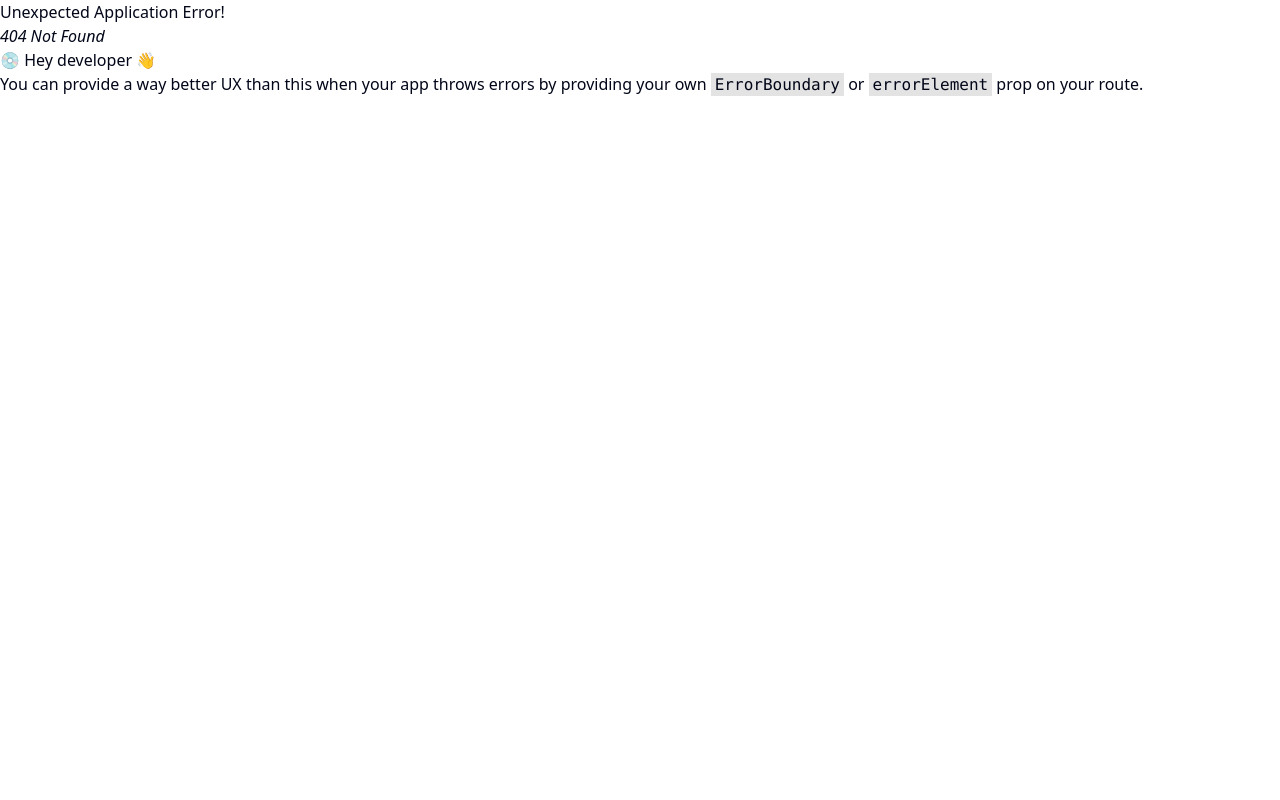
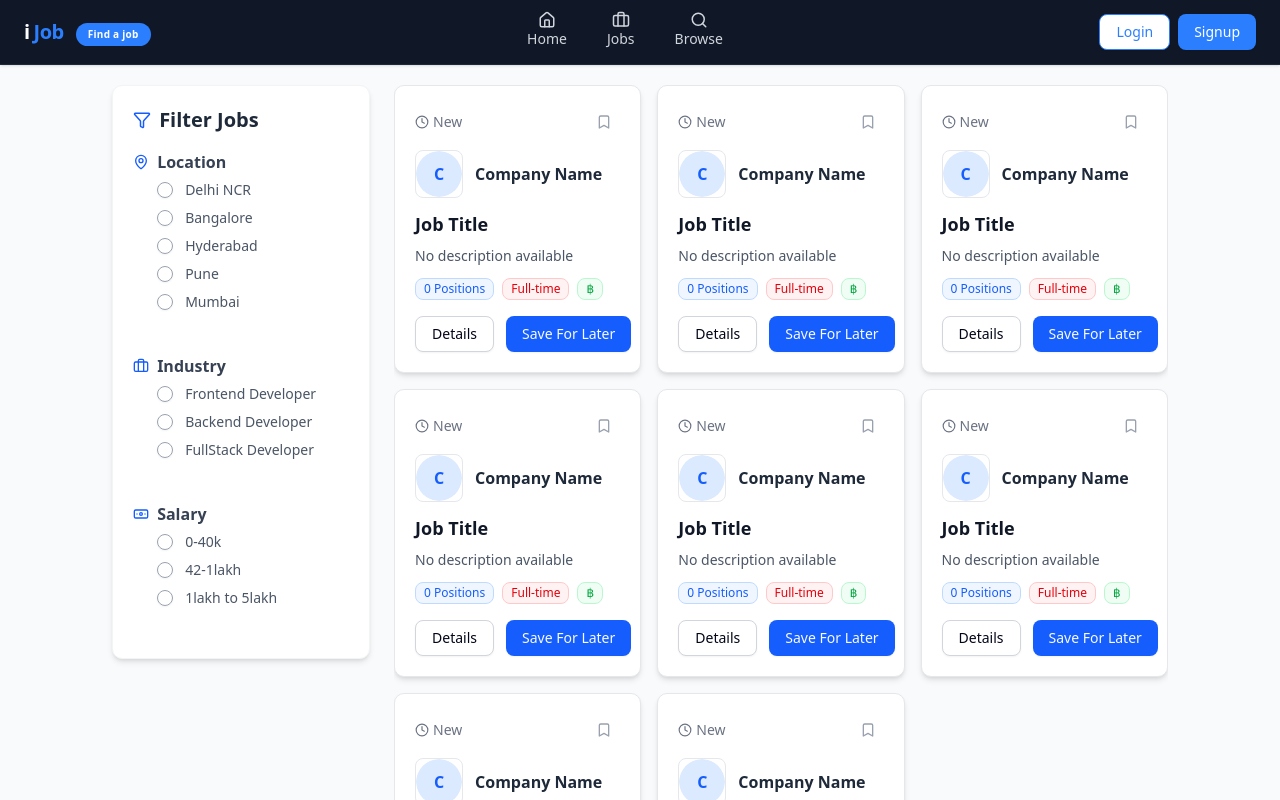
Before and after one commit to srnishappy/iJob, a React (Vite) app in the folder frontend/: page /jobs in a window 1280 px wide. Before the commit this address had no page. Shown: the top 800 px of the page. Built offline with nearby package versions, Linux system fonts and the light colour scheme.

Commit message:
HeroSection & JobComponents

```diff
--- a/frontend/src/App.jsx
+++ b/frontend/src/App.jsx
@@ -2,6 +2,7 @@ import { createBrowserRouter, RouterProvider } from 'react-router-dom';
 import Login from './components/auth/Login';
 import Signup from './components/auth/Signup';
 import Home from './components/Home';
+import Jobs from './components/Jobs';
 
 const appRouter = createBrowserRouter([
   {
@@ -15,7 +16,12 @@ const appRouter = createBrowserRouter([
   {
     path: '/signup',
     element: <Signup />
+  },
+  {
+    path: '/jobs',
+    element: <Jobs />
   }
+
 ]);
 
 function App() {
--- /dev/null
+++ b/frontend/src/components/FilterCard.jsx
@@ -0,0 +1,65 @@
+import { Label } from "./ui/label"
+import { RadioGroup, RadioGroupItem } from "./ui/radio-group"
+import { MapPin, Briefcase, Banknote, Filter } from "lucide-react"
+
+const FilterCard = () => {
+    const filterData = [
+        {
+            filterType: "Location",
+            icon: MapPin,
+            array: ["Delhi NCR", "Bangalore", "Hyderabad", "Pune", "Mumbai"]
+        },
+        {
+            filterType: "Industry",
+            icon: Briefcase,
+            array: ["Frontend Developer", "Backend Developer", "FullStack Developer"]
+        },
+        {
+            filterType: "Salary",
+            icon: Banknote,
+            array: ["0-40k", "42-1lakh", "1lakh to 5lakh"]
+        },
+    ]
+
+    return (
+        <div className="w-full bg-white p-5 rounded-lg shadow-md border border-gray-100">
+            <div className="flex items-center space-x-2 mb-4">
+                <Filter size={18} className="text-blue-600" />
+                <h1 className="font-bold text-xl text-gray-800">Filter Jobs</h1>
+            </div>
+
+            <RadioGroup>
+                {filterData.map((item, index) => {
+                    const Icon = item.icon;
+                    return (
+                        <div key={index} className="mb-5">
+                            <div className="flex items-center space-x-2 mb-2">
+                                <Icon size={16} className="text-blue-600" />
+                                <h2 className="font-semibold text-gray-700">{item.filterType}</h2>
+                            </div>
+                            <div className="ml-6">
+                                {item.array.map((value, idx) => (
+                                    <div key={idx} className="flex items-center space-x-3 mb-3">
+                                        <RadioGroupItem
+                                            value={value}
+                                            id={`${item.filterType}-${idx}`}
+                                            className="border-gray-400 focus:ring-blue-500"
+                                        />
+                                        <Label
+                                            htmlFor={`${item.filterType}-${idx}`}
+                                            className="text-gray-600 cursor-pointer hover:text-blue-500 transition-colors"
+                                        >
+                                            {value}
+                                        </Label>
+                                    </div>
+                                ))}
+                            </div>
+                        </div>
+                    )
+                })}
+            </RadioGroup>
+        </div>
+    )
+}
+
+export default FilterCard
--- a/frontend/src/components/HeroSection.jsx
+++ b/frontend/src/components/HeroSection.jsx
@@ -24,7 +24,7 @@ const HeroSection = () => {
                         <div className="flex w-full max-w-lg shadow-lg border border-gray-200 pl-5 rounded-full items-center gap-3 mx-auto mt-6">
                             <input
                                 type="text"
-                                placeholder="Find your dream job"
+                                placeholder=""
                                 className="outline-none border-none w-full text-sm text-gray-700 placeholder-gray-400"
                             />
                             <Button className="rounded-r-full bg-blue-500">
--- /dev/null
+++ b/frontend/src/components/Job.jsx
@@ -0,0 +1,96 @@
+import { Button } from './ui/button'
+import { Bookmark, Clock } from 'lucide-react'
+import { Avatar, AvatarImage, AvatarFallback } from './ui/avatar'
+import { Badge } from './ui/badge'
+import { useNavigate } from 'react-router-dom'
+
+const Job = ({ job }) => {
+    const navigate = useNavigate();
+
+    const daysAgoFunction = (mongodbTime) => {
+        // ตรวจสอบว่า mongodbTime มีค่าหรือไม่
+        if (!mongodbTime) return "New";
+
+        try {
+            const createdAt = new Date(mongodbTime);
+            // ตรวจสอบว่า createdAt เป็นวันที่ที่ถูกต้องหรือไม่
+            if (isNaN(createdAt.getTime())) return "New";
+
+            const currentTime = new Date();
+            const timeDifference = currentTime - createdAt;
+            const daysAgo = Math.floor(timeDifference / (1000 * 24 * 60 * 60));
+
+            return daysAgo === 0 ? "Today" : `${daysAgo} days ago`;
+        } catch (error) {
+            return "New";
+        }
+    }
+
+    // ฟังก์ชันสำหรับสร้างตัวอักษรแรกของชื่อบริษัท
+    const getCompanyInitial = (companyName) => {
+        if (!companyName) return "C";
+        return companyName.charAt(0).toUpperCase();
+    }
+
+    return (
+        <div className='p-4 sm:p-5 rounded-lg shadow-md bg-white border border-gray-200 hover:shadow-lg transition-all duration-300'>
+            <div className='flex items-center justify-between'>
+                <div className="flex items-center text-gray-500">
+                    <Clock size={14} className="mr-1" />
+                    <p className='text-xs sm:text-sm font-medium'>{daysAgoFunction(job?.createdAt)}</p>
+                </div>
+                <Button variant="ghost" className="rounded-full hover:bg-gray-100 h-8 w-8 p-0" size="icon">
+                    <Bookmark className="text-gray-400 hover:text-blue-500" size={16} />
+                </Button>
+            </div>
+
+            <div className='flex items-center gap-3 my-3'>
+                <div className="h-12 w-12 rounded-md overflow-hidden border border-gray-200">
+                    <Avatar className="h-full w-full">
+                        <AvatarImage src={job?.company?.logo} alt={job?.company?.name || "Company"} />
+                        <AvatarFallback className="bg-blue-100 text-blue-600 font-bold">
+                            {getCompanyInitial(job?.company?.name)}
+                        </AvatarFallback>
+                    </Avatar>
+                </div>
+                <div>
+                    <h2 className='font-semibold text-gray-800'>{job?.company?.name || "Company Name"}</h2>
+                </div>
+            </div>
+
+            <div className="my-3">
+                <h1 className='font-bold text-lg text-gray-900 mb-2'>{job?.title || "Job Title"}</h1>
+                <p className='text-sm text-gray-600 line-clamp-2'>{job?.description || "No description available"}</p>
+            </div>
+
+            <div className='flex flex-wrap items-center gap-2 mt-3'>
+                <Badge className='bg-blue-50 text-blue-600 border-blue-200 hover:bg-blue-100' variant="outline">
+                    {job?.position || 0} {(job?.position === 1) ? 'Position' : 'Positions'}
+                </Badge>
+                <Badge className='bg-red-50 text-red-600 border-red-200 hover:bg-red-100' variant="outline">
+                    {job?.jobType || "Full-time"}
+                </Badge>
+                <Badge className='bg-green-50 text-green-600 border-green-200 hover:bg-green-100' variant="outline">
+                    {job?.salary ? `${job?.salary}฿` : "฿"}
+                </Badge>
+            </div>
+
+            <div className='flex items-center gap-3 mt-4'>
+                <Button
+                    onClick={() => navigate(`/description/${job?._id}`)}
+                    variant="outline"
+                    className="hover:bg-gray-100 font-medium border-gray-300 flex-1"
+                >
+                    Details
+                </Button>
+                <Button
+                    className="bg-blue-600 hover:bg-blue-700 font-medium flex-1"
+                >
+                    Save For Later
+                </Button>
+            </div>
+        </div>
+    )
+}
+
+export default Job
--- /dev/null
+++ b/frontend/src/components/Jobs.jsx
@@ -0,0 +1,51 @@
+import { motion } from 'framer-motion';
+import FilterCard from "./FilterCard";
+import Job from "./Job";
+import Navbar from "./shared/Navbar";
+
+const jobArr = [1, 2, 3, 4, 5, 6, 7, 8];
+
+const Jobs = () => {
+    return (
+        <div className="min-h-screen flex flex-col overflow-hidden bg-gray-50">
+            <Navbar />
+            <div className="max-w-7xl mx-auto mt-5 px-4 md:px-6 lg:px-8 flex-1">
+                <div className="flex flex-col lg:flex-row gap-6">
+
+                    {/* Filter Card */}
+                    <div className="w-full lg:w-1/4">
+                        <FilterCard />
+                    </div>
+
+                    {/* Job Grid */}
+                    {
+                        jobArr.length === 0 ? (
+                            <span className="text-gray-500">Job not found</span>
+                        ) : (
+                            <div className="w-full lg:w-3/4 overflow-y-auto pb-6">
+                                <div className="grid grid-cols-1 sm:grid-cols-2 xl:grid-cols-3 gap-4">
+                                    {
+                                        jobArr.map((job, index) => (
+                                            <motion.div
+                                                initial={{ opacity: 0, x: 100 }}
+                                                animate={{ opacity: 1, x: 0 }}
+                                                exit={{ opacity: 0, x: -100 }}
+                                                transition={{ duration: 0.3 }}
+                                                key={index}
+                                            >
+                                                <Job job={job} />
+                                            </motion.div>
+                                        ))
+                                    }
+                                </div>
+                            </div>
+                        )
+                    }
+
+                </div>
+            </div>
+        </div>
+    );
+};
+
+export default Jobs;
```
